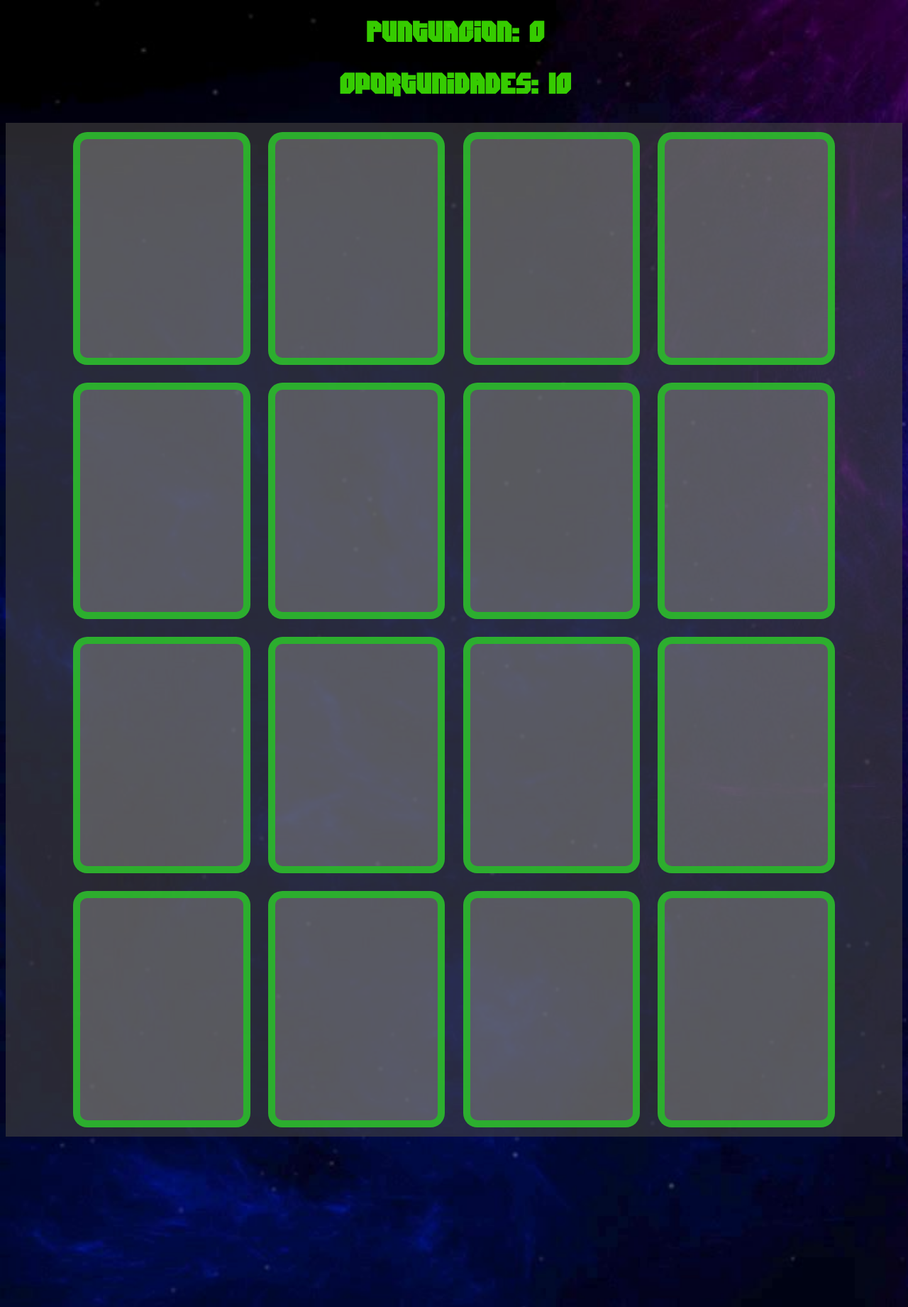
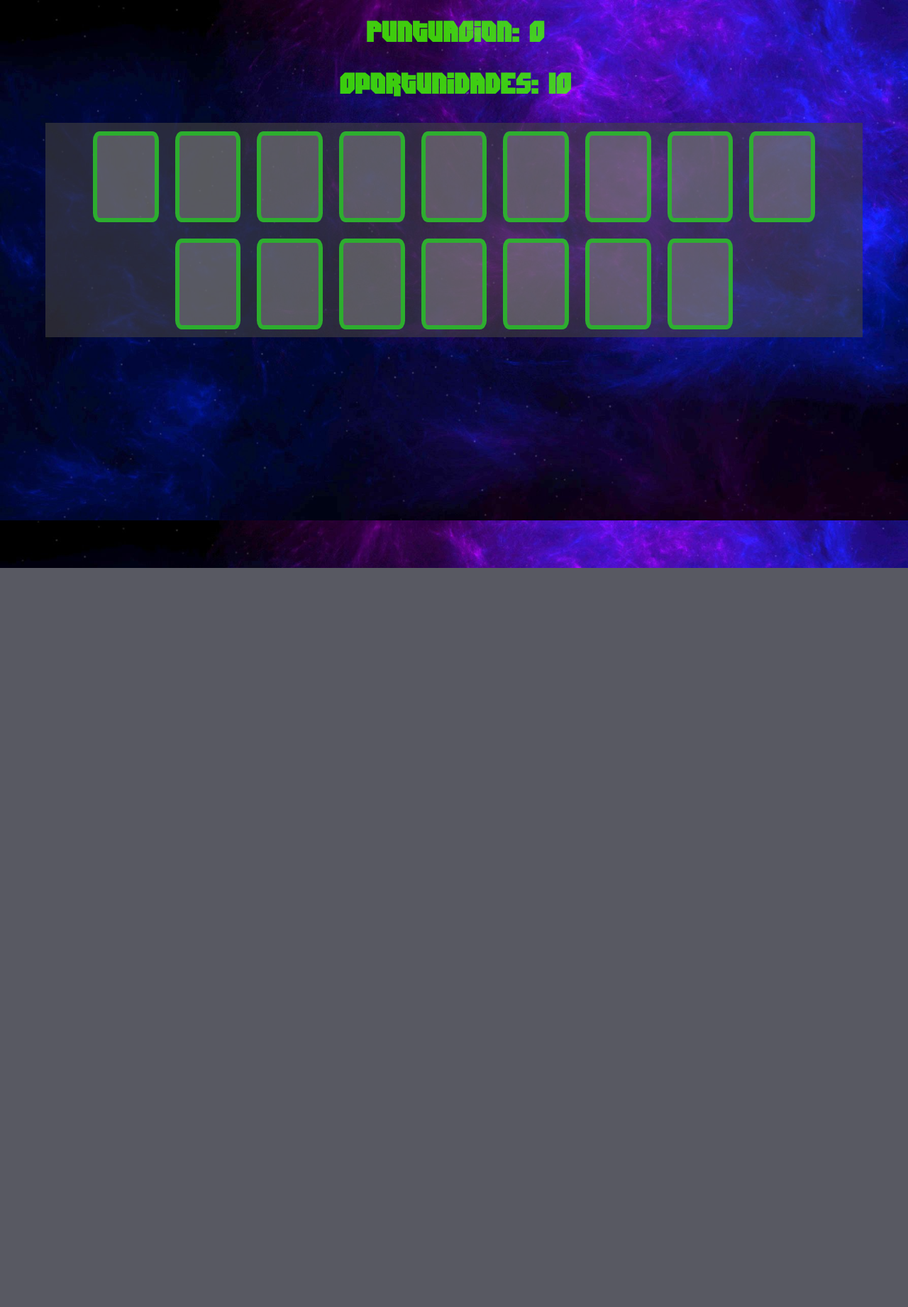
Before and after one commit to anthonyGarciaa/Match_the_cards, a Node server app: page / in a window 1280 px wide. Shown: the top 1841 px of the page at 71% size. After the commit the page ends 800 px from the top, so only its background shows below. Run offline with Node 20, Linux system fonts and the light colour scheme.

Commit message:
new style with apply fluid design

```diff
--- a/public/css/une_las_cartas.css
+++ b/public/css/une_las_cartas.css
@@ -82,6 +82,8 @@ body{
     background-color: #ccccccbd;
 }
 .container{
+    width: 90vw;
+    margin: auto;
     display: flex;
     justify-content: center;
     flex-wrap: wrap;
@@ -91,13 +93,12 @@ body{
    justify-content: center;
    align-items: center;
    display: flex;
-   width: 15%;
+   width: 7%;
    max-height:10%;
-   padding: 20px;
    background-color: rgba(128, 128, 128, 0.55);
-   border: 10px solid rgba(37, 189, 37, 0.848);
+   border: .5vw solid rgba(37, 189, 37, 0.848);
    margin: 1%;
-   border-radius: 20px ;
+   border-radius: 10% ;
    transition: all .5s;
    animation-timing-function: cubic-bezier(0.075, 0.82, 0.165, 1);
 
@@ -107,7 +108,6 @@ body{
     border-color: rgba(128, 255, 0, 0.717);
 }
 img{
-    border-radius: 20px;
     width: 100%;
     height: 100%;
     object-fit: cover;
```
